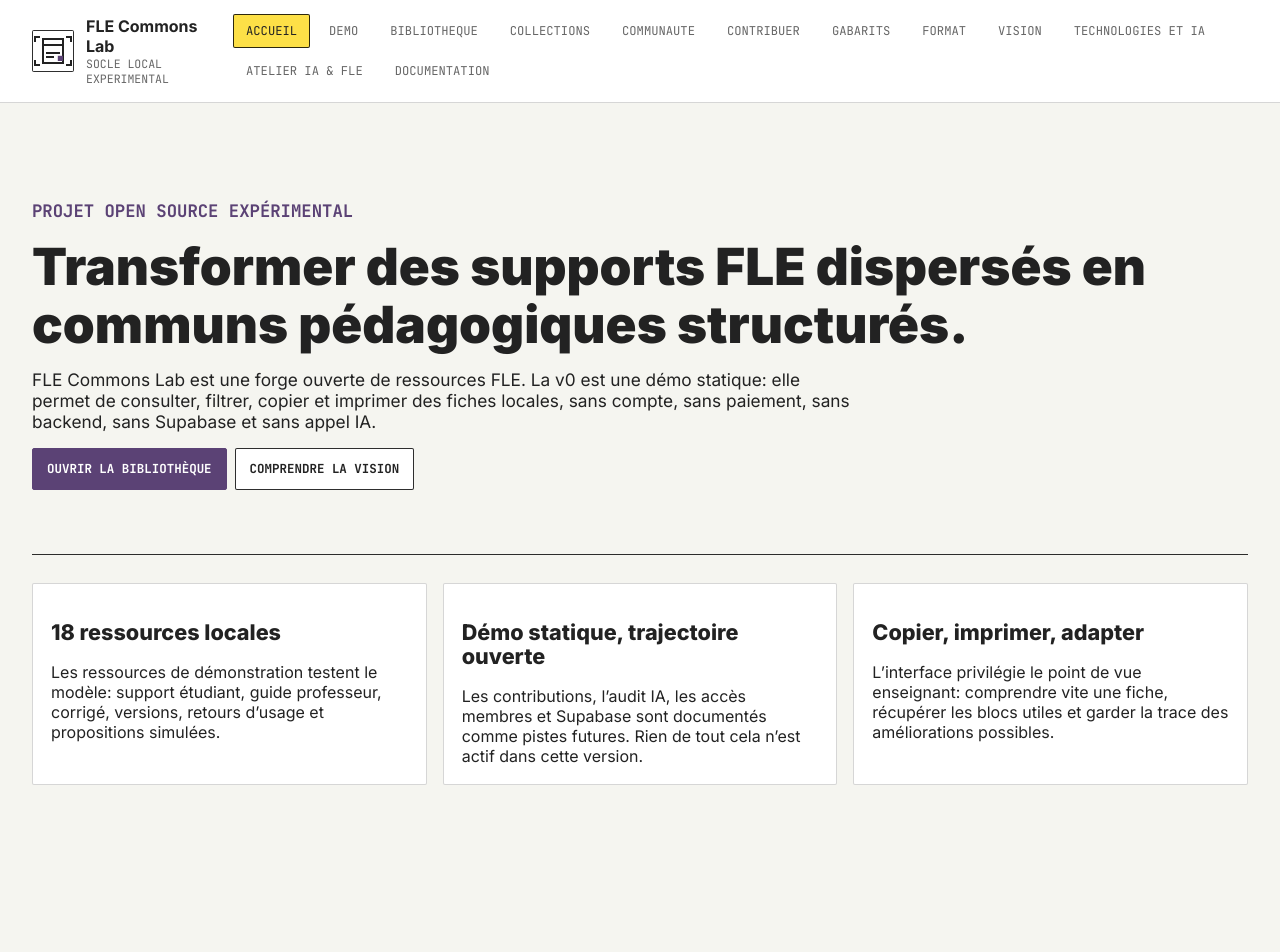
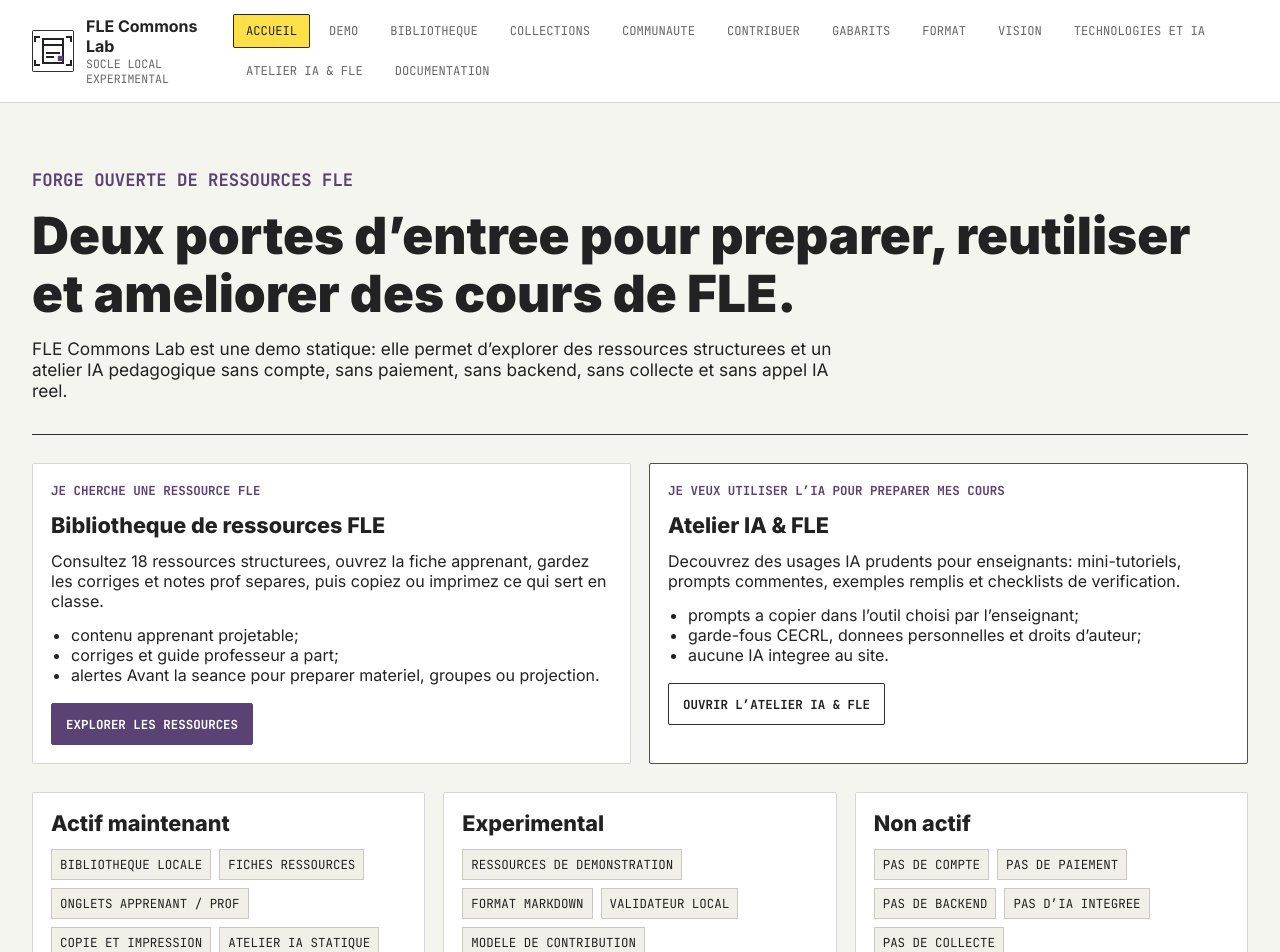
Before and after one commit to franzbib/fle-commons-lab, a React (Vite) app: page / in a window 1280 px wide. Shown: the top 952 px of the page. Before the commit the page ends 817 px from the top, so only its background shows below. Built offline with nearby package versions, Linux system fonts and the light colour scheme.

Commit message:
ux: clarify homepage entry points

```diff
--- a/src/pages/HomePage.tsx
+++ b/src/pages/HomePage.tsx
@@ -1,49 +1,103 @@
 import { demoResources } from '../data/demoResources'
+
+const activeItems = [
+  'bibliotheque locale',
+  'fiches ressources',
+  'onglets apprenant / prof',
+  'copie et impression',
+  'atelier IA statique',
+  'prompts copiables',
+]
+
+const experimentalItems = [
+  'ressources de demonstration',
+  'format Markdown',
+  'validateur local',
+  'modele de contribution',
+]
+
+const inactiveItems = [
+  'pas de compte',
+  'pas de paiement',
+  'pas de backend',
+  'pas d’IA integree',
+  'pas de collecte',
+]
 
 export function HomePage() {
   return (
-    <main className="page">
-      <section className="hero-panel">
-        <p className="eyebrow">Projet open source expérimental</p>
-        <h1>Transformer des supports FLE dispersés en communs pédagogiques structurés.</h1>
+    <main className="page home-page">
+      <section className="hero-panel home-hero">
+        <p className="eyebrow">Forge ouverte de ressources FLE</p>
+        <h1>Deux portes d’entree pour preparer, reutiliser et ameliorer des cours de FLE.</h1>
         <p>
-          FLE Commons Lab est une forge ouverte de ressources FLE. La v0 est une démo
-          statique: elle permet de consulter, filtrer, copier et imprimer des fiches
-          locales, sans compte, sans paiement, sans backend, sans Supabase et sans appel IA.
+          FLE Commons Lab est une demo statique: elle permet d’explorer des ressources
+          structurees et un atelier IA pedagogique sans compte, sans paiement, sans backend,
+          sans collecte et sans appel IA reel.
         </p>
-        <div className="hero-actions">
-          <a className="primary-button" href="#/library">
-            Ouvrir la bibliothèque
-          </a>
-          <a className="secondary-button" href="#/about">
-            Comprendre la vision
-          </a>
-        </div>
       </section>
 
-      <section className="intro-grid" aria-label="Résumé de la v0">
+      <section className="home-entry-grid" aria-label="Choisir une entree">
+        <article className="home-entry-card">
+          <p className="eyebrow">Je cherche une ressource FLE</p>
+          <h2>Bibliotheque de ressources FLE</h2>
+          <p>
+            Consultez {demoResources.length} ressources structurees, ouvrez la fiche
+            apprenant, gardez les corriges et notes prof separes, puis copiez ou imprimez ce
+            qui sert en classe.
+          </p>
+          <ul>
+            <li>contenu apprenant projetable;</li>
+            <li>corriges et guide professeur a part;</li>
+            <li>alertes Avant la seance pour preparer materiel, groupes ou projection.</li>
+          </ul>
+          <a className="primary-button" href="#/library">
+            Explorer les ressources
+          </a>
+        </article>
+
+        <article className="home-entry-card home-entry-card-ai">
+          <p className="eyebrow">Je veux utiliser l’IA pour preparer mes cours</p>
+          <h2>Atelier IA & FLE</h2>
+          <p>
+            Decouvrez des usages IA prudents pour enseignants: mini-tutoriels, prompts
+            commentes, exemples remplis et checklists de verification.
+          </p>
+          <ul>
+            <li>prompts a copier dans l’outil choisi par l’enseignant;</li>
+            <li>garde-fous CECRL, donnees personnelles et droits d’auteur;</li>
+            <li>aucune IA integree au site.</li>
+          </ul>
+          <a className="secondary-button" href="#/ai-workshop">
+            Ouvrir l’Atelier IA & FLE
+          </a>
+        </article>
+      </section>
+
+      <section className="project-state-grid" aria-label="Etat actuel du projet">
         <article>
-          <h2>{demoResources.length} ressources locales</h2>
-          <p>
-            Les ressources de démonstration testent le modèle: support étudiant, guide
-            professeur, corrigé, versions, retours d’usage et propositions simulées.
-          </p>
+          <h2>Actif maintenant</h2>
+          <StatusList items={activeItems} />
         </article>
         <article>
-          <h2>Démo statique, trajectoire ouverte</h2>
-          <p>
-            Les contributions, l’audit IA, les accès membres et Supabase sont documentés
-            comme pistes futures. Rien de tout cela n’est actif dans cette version.
-          </p>
+          <h2>Experimental</h2>
+          <StatusList items={experimentalItems} />
         </article>
         <article>
-          <h2>Copier, imprimer, adapter</h2>
-          <p>
-            L’interface privilégie le point de vue enseignant: comprendre vite une fiche,
-            récupérer les blocs utiles et garder la trace des améliorations possibles.
-          </p>
+          <h2>Non actif</h2>
+          <StatusList items={inactiveItems} />
         </article>
       </section>
     </main>
   )
 }
+
+function StatusList({ items }: { items: string[] }) {
+  return (
+    <ul className="status-chip-list">
+      {items.map((item) => (
+        <li key={item}>{item}</li>
+      ))}
+    </ul>
+  )
+}
--- a/src/styles/global.css
+++ b/src/styles/global.css
@@ -194,6 +194,16 @@ p {
   border-bottom: 1px solid var(--color-border-strong);
 }
 
+.home-page {
+  display: grid;
+  gap: 28px;
+}
+
+.home-hero {
+  min-height: 300px;
+  margin-bottom: 0;
+}
+
 .hero-panel p,
 .page-header p {
   max-width: 820px;
@@ -259,6 +269,8 @@ p {
 }
 
 .intro-grid article,
+.home-entry-card,
+.project-state-grid article,
 .resource-card,
 .content-section,
 .feedback-card,
@@ -912,6 +924,66 @@ button:disabled {
   box-shadow: var(--shadow-hard);
 }
 
+.home-entry-grid {
+  display: grid;
+  grid-template-columns: repeat(2, minmax(0, 1fr));
+  gap: 18px;
+}
+
+.home-entry-card {
+  display: grid;
+  align-content: start;
+  gap: 14px;
+}
+
+.home-entry-card-ai {
+  border-color: var(--color-amethyst);
+}
+
+.home-entry-card h2,
+.project-state-grid h2 {
+  margin: 0;
+}
+
+.home-entry-card p,
+.home-entry-card ul {
+  margin: 0;
+}
+
+.home-entry-card ul {
+  padding-left: 20px;
+}
+
+.home-entry-card .primary-button,
+.home-entry-card .secondary-button {
+  justify-self: start;
+  margin-top: 4px;
+}
+
+.project-state-grid {
+  display: grid;
+  grid-template-columns: repeat(3, minmax(0, 1fr));
+  gap: 18px;
+}
+
+.status-chip-list {
+  display: flex;
+  flex-wrap: wrap;
+  gap: 8px;
+  margin: 14px 0 0;
+  padding: 0;
+  list-style: none;
+}
+
+.status-chip-list li {
+  border: 1px solid var(--border);
+  background: var(--surface-muted);
+  padding: 6px 8px;
+  font-family: var(--font-mono);
+  font-size: 0.78rem;
+  text-transform: uppercase;
+}
+
 .ai-static-notice h2 {
   margin: 0 0 8px;
 }
@@ -1118,6 +1190,8 @@ button:disabled {
   .filters-essential,
   .advanced-filters-grid,
   .intro-grid,
+  .home-entry-grid,
+  .project-state-grid,
   .resource-grid,
   .content-grid,
   .detail-grid,
@@ -1156,6 +1230,8 @@ button:disabled {
   .filters-essential,
   .advanced-filters-grid,
   .intro-grid,
+  .home-entry-grid,
+  .project-state-grid,
   .resource-grid,
   .card-facts,
   .content-grid,
```
Also changed, not shown: 4 other files (tests, documents, lock files or other folders).
